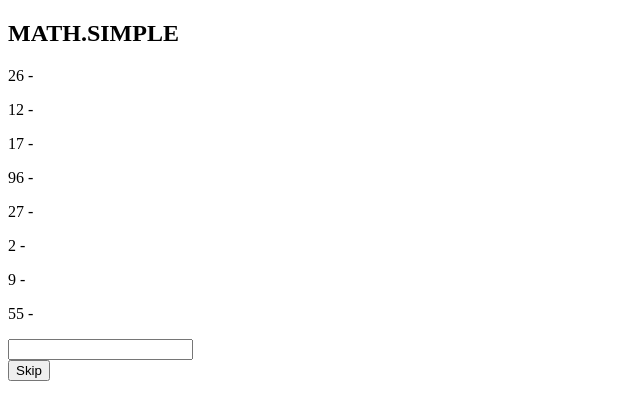
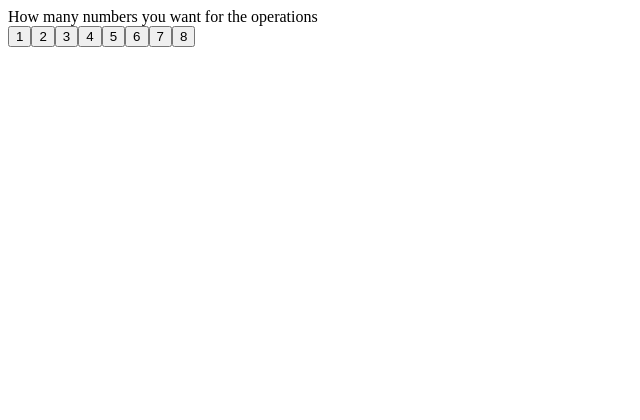
Before and after one commit to Nonqs/Matematicas-basicas, a React (Vite) app in the folder math.simple/: page /add-sub in a window 1280 px wide. Shown: the top 420 px of the page, without its empty margins (0-640 px from the left). Built offline with nearby package versions, Linux system fonts and the light colour scheme; the HTML template or start-up script is replaced by a standard one.

Commit message:
- Complete main logic

```diff
--- a/math.simple/src/pages/Addition-substraction.tsx
+++ b/math.simple/src/pages/Addition-substraction.tsx
@@ -1,4 +1,5 @@
 import { useState, useEffect, FormEvent } from "react";
+import { useParams } from "react-router-dom";
 
 export function AdditionSubtraction() {
     const [result, setResult] = useState<number>()
@@ -7,9 +8,14 @@ export function AdditionSubtraction() {
     const [isLoading, setIsLoading] = useState<boolean>(true)
     const [numbers, setNumbers] = useState<number[]>([])
     const [operator, setOperator] = useState<number>()
+    const { userNumbers } = useParams()
+    let userNumber: number
+    if (userNumbers) {
+        userNumber = parseInt(userNumbers)
+    }
 
     useEffect(() => {
-        const userNumber = 8
+
         const prob = Math.floor(Math.random() * 2) + 1
         setOperator(prob)
 
@@ -46,7 +52,7 @@ export function AdditionSubtraction() {
 
     const validateAnswer = (e: FormEvent<HTMLFormElement>) => {
 
-        console.log(result,answer)
+        console.log(result, answer)
         e.preventDefault()
         if (result === answer) {
             setValidation(true)
@@ -70,13 +76,16 @@ export function AdditionSubtraction() {
                     </div>
                     <div>
                         <form onSubmit={validateAnswer}>
-                            <article>
-                                <span>
-                                    {numbers.map((number, index) => (
-                                        <p key={index}>{number} {operator === 1 ? "+" : "-"}</p>
-                                    ))}
-                                </span>
-                            </article>
+                            <div>
+                                {numbers.map((number, index) => (
+                                    <article key={index}>
+                                        {index === numbers.length -1
+                                            ? (<span>{number}</span>)
+                                            : (<span>{number} {operator === 1 ? "+" : "-"}</span>)
+                                        }
+                                    </article>
+                                ))}
+                            </div>
                             <article>
                                 <input
                                     className={`${validation ? "correct" : "incorrect"}`}
@@ -90,10 +99,11 @@ export function AdditionSubtraction() {
                         </form>
                     </div>
                     <div>
-                        <button>Skip</button>
+                        <button onClick={() => { setNumbers([]) }}>Skip</button>
                     </div>
                 </div>
-            )}
-        </section>
+            )
+            }
+        </section >
     )
 }
--- a/math.simple/src/pages/HomePage.tsx
+++ b/math.simple/src/pages/HomePage.tsx
@@ -1,17 +1,22 @@
+import { Link } from "react-router-dom";
 
 
-export function HomePage(){
-    return(
+export function HomePage() {
+    return (
         <div>
             <h1>MATH.SIMPLE</h1>
 
             <div>
+                <Link to={"/add-sub"}>
                     <button>
                         +, -
                     </button>
+                </Link>
+                <Link to={"/mult-div"}>
                     <button>
                         x, /
                     </button>
+                </Link>
             </div>
         </div>
     )
--- a/math.simple/src/pages/Intermediate.tsx
+++ b/math.simple/src/pages/Intermediate.tsx
@@ -1,11 +1,27 @@
+import { useState } from "react"
+import { Navigate } from "react-router-dom"
 
 
-export function Intermediate(){
-    return(
+export function Intermediate() {
+
+    const [userNumber, setUserNumbers] = useState<number>()
+    const buttons: number[] = [1,2,3,4,5,6,7,8]
+
+    return (
         <div>
             <div>
-                How many numbers do you want? (1, 2, 3...)
+                <span>How many numbers you want for the operations</span>
+                <article>
+                    {buttons.map(button =>(
+                        <button onClick={()=>{setUserNumbers(button)}}>{button}</button>
+                    ))}
+                </article>
             </div>
+            {
+                userNumber && (
+                    <Navigate to={`/add-sub/${userNumber}`} ></Navigate>
+                )
+            }
         </div>
     )
 }
--- a/math.simple/src/pages/Multiplication-division.tsx
+++ b/math.simple/src/pages/Multiplication-division.tsx
@@ -95,13 +95,16 @@ export function MultiplicationDivision() {
                     </div>
                     <div>
                         <form onSubmit={validateAnswer}>
-                            <article>
-                                <span>
-                                    {numbers.map((number, index) => (
-                                        <p key={index}>{number} {operator === 1 ? "*" : "/"}</p>
-                                    ))}
-                                </span>
-                            </article>
+                            <div>
+                                {numbers.map((number, index) => (
+                                    <article key={index}>
+                                        {index === numbers.length -1
+                                            ? (<span>{number}</span>)
+                                            : (<span>{number} {operator === 1 ? "*" : "/"}</span>)
+                                        }
+                                    </article>
+                                ))}
+                            </div>
                             <article>
                                 <input
                                     className={`${validation ? "correct" : "incorrect"}`}
--- a/math.simple/src/routes/Routes.tsx
+++ b/math.simple/src/routes/Routes.tsx
@@ -2,6 +2,7 @@ import { BrowserRouter, Routes, Route } from "react-router-dom";
 import { MultiplicationDivision } from "../pages/Multiplication-division";
 import { HomePage } from "../pages/HomePage";
 import { AdditionSubtraction } from "../pages/Addition-substraction";
+import { Intermediate } from "../pages/Intermediate";
 
 export default function RoutesApp() {
     return (
@@ -9,7 +10,8 @@ export default function RoutesApp() {
             <BrowserRouter>
                 <Routes>
                     <Route path="/" element={<HomePage />} />
-                    <Route path="/add-sub" element={<AdditionSubtraction />} />
+                    <Route path="/add-sub" element={<Intermediate />} />
+                    <Route path="/add-sub/:userNumbers" element={<AdditionSubtraction />} />
                     <Route path="/mult-div" element={<MultiplicationDivision />} />
                 </Routes>
             </BrowserRouter>
```
Lines whose indentation alone changed are shown as unchanged.
